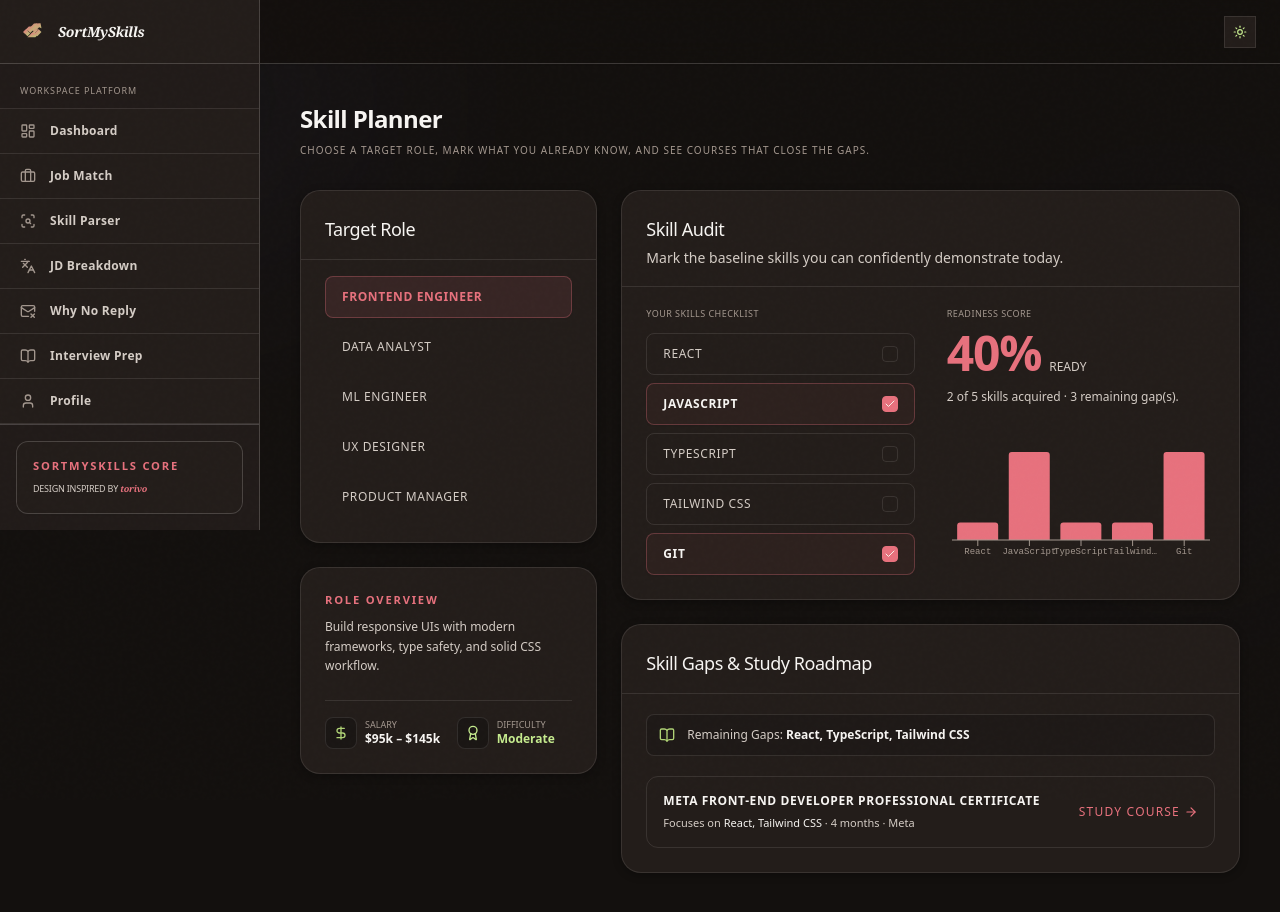
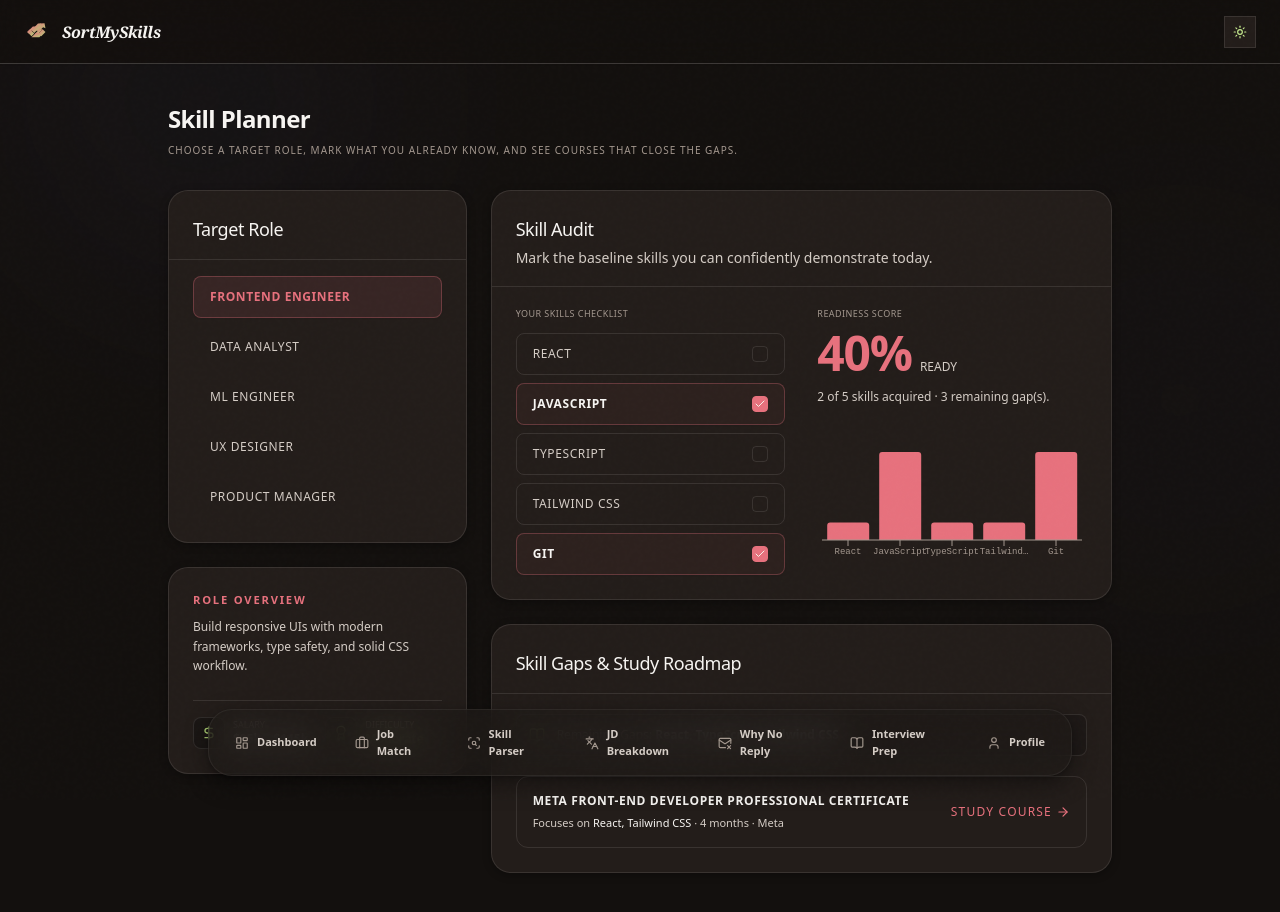
Before and after one commit to YathinTHEBUILDER/SortMySkills, a Next.js app: page /skill-development in a window 1280 px wide. Shown: the top 912 px of the page. Built offline with nearby package versions, Linux system fonts and the light colour scheme.

Commit message:
Layout: Replace vertical sidebar with a floating bottom horizontal navigation dock

```diff
--- a/src/components/dashboard/DashboardShell.tsx
+++ b/src/components/dashboard/DashboardShell.tsx
@@ -1,12 +1,12 @@
 "use client";
 
-import React, { useState } from "react";
-import { Menu } from "lucide-react";
+import React from "react";
+import Link from "next/link";
+import Logo from "@/components/Logo";
 import Sidebar from "./Sidebar";
 import ThemeControls from "@/components/ThemeControls";
 
 export default function DashboardShell({ children }: { children: React.ReactNode }) {
-  const [sidebarOpen, setSidebarOpen] = useState(false);
 
   return (
     <div className="min-h-screen flex bg-[var(--background)] warm-noise-bg text-text-primary">
@@ -15,21 +15,20 @@ export default function DashboardShell({ children }: { children: React.ReactNode
       <div className="warm-glow-effect bottom-[100px] right-[-200px] opacity-40" />
 
       {/* Sidebar drawer */}
-      <Sidebar open={sidebarOpen} onClose={() => setSidebarOpen(false)} />
+      <Sidebar />
 
       {/* Main Content Area */}
       <div className="flex-1 flex flex-col min-w-0 relative z-10">
         <header className="sticky top-0 z-30 flex items-center justify-between gap-4 h-16 px-6 border-b border-[var(--border-strong)] bg-[var(--background)]/85 backdrop-blur-md shadow-xs">
-          <button
-            type="button"
-            className="lg:hidden p-2 rounded-lg hover:bg-surface-hover text-text-secondary border border-[var(--border-muted)] transition-colors cursor-pointer"
-            onClick={() => setSidebarOpen(true)}
-            aria-label="Open menu"
-          >
-            <Menu className="w-4 h-4" />
-          </button>
+          {/* Brand Logo & Name in Header */}
+          <Link href="/dashboard" className="flex items-center gap-2.5 group">
+            <Logo className="w-7 h-7 group-hover:rotate-6 transition-transform duration-300" />
+            <span className="font-semibold text-text-primary text-base tracking-tight font-serif italic">
+              SortMySkills
+            </span>
+          </Link>
 
-          <div className="flex-1 lg:flex-none" />
+          <div className="flex-1" />
 
           {/* Theme & Mode switches */}
           <div className="flex items-center gap-4">
@@ -37,7 +36,7 @@ export default function DashboardShell({ children }: { children: React.ReactNode
           </div>
         </header>
 
-        <main className="flex-1 p-6 sm:p-8 lg:p-10 max-w-5xl w-full mx-auto animate-fade-in">
+        <main className="flex-1 p-6 pb-28 sm:p-8 sm:pb-32 lg:p-10 lg:pb-36 max-w-5xl w-full mx-auto animate-fade-in">
           {children}
         </main>
       </div>
--- a/src/components/dashboard/Sidebar.tsx
+++ b/src/components/dashboard/Sidebar.tsx
@@ -1,19 +1,10 @@
 "use client";
 
-import type { LucideIcon } from "lucide-react";
 import Link from "next/link";
 import { usePathname } from "next/navigation";
-import Logo from "@/components/Logo";
 import { mainNav } from "@/config/navigation";
-import { X } from "lucide-react";
 
-export default function Sidebar({
-  open,
-  onClose,
-}: {
-  open: boolean;
-  onClose: () => void;
-}) {
+export default function Sidebar() {
   const pathname = usePathname();
 
   const isActive = (href: string) => {
@@ -21,80 +12,31 @@ export default function Sidebar({
     return pathname === href || pathname.startsWith(`${href}/`);
   };
 
-  const navLink = (href: string, label: string, Icon: LucideIcon) => (
+  return (
+    <div className="fixed bottom-6 left-1/2 -translate-x-1/2 z-50 w-[95%] max-w-4xl px-2 sm:px-4">
+      {/* Floating capsule dock with frosted glass blur and premium shadow */}
+      <nav className="glass-card rounded-full border border-[var(--border-strong)] px-3 py-2 flex items-center justify-between sm:justify-center gap-1.5 sm:gap-2.5 shadow-2xl relative overflow-hidden backdrop-blur-xl">
+        <div className="absolute inset-0 dot-grid-overlay opacity-[0.08] pointer-events-none" />
+
+        {mainNav.map(({ href, label, icon: Icon }) => {
+          const active = isActive(href);
+          return (
             <Link
               key={href}
               href={href}
-      onClick={onClose}
-      className={`flex items-center gap-3.5 px-5 py-3.5 text-xs font-sans font-semibold tracking-wide border-b border-[var(--border-muted)] transition-all duration-150 relative ${
-        isActive(href)
-          ? "bg-surface-card-warm text-accent-primary font-bold"
-          : "text-text-secondary hover:text-text-primary hover:bg-surface-hover/60"
+              className={`flex items-center gap-2 px-3.5 py-2 text-[11px] font-semibold rounded-full transition-all duration-200 hover-lift select-none ${
+                active
+                  ? "bg-accent-primary text-[#FAF8F6] shadow-sm scale-105"
+                  : "text-text-secondary hover:text-text-primary hover:bg-surface-hover/80"
               }`}
             >
-      {isActive(href) && (
-        <span className="absolute left-0 top-0 bottom-0 w-[3px] bg-accent-primary" />
-      )}
-      <Icon className={`w-4 h-4 shrink-0 ${isActive(href) ? "text-accent-primary" : "text-text-muted"}`} />
-      <span>{label}</span>
+              <Icon className={`w-3.5 h-3.5 shrink-0 ${active ? "text-[#FAF8F6]" : "text-text-muted"}`} />
+              {/* Hide text on screens below tablet (768px) to fit all 7 links cleanly */}
+              <span className="hidden md:inline">{label}</span>
             </Link>
           );
-
-  return (
-    <>
-      {open && (
-        <button
-          type="button"
-          aria-label="Close menu"
-          className="fixed inset-0 z-40 bg-black/40 lg:hidden backdrop-blur-xs"
-          onClick={onClose}
-        />
-      )}
-
-      <aside
-        className={`fixed top-0 left-0 z-50 h-full w-[260px] flex flex-col border-r border-[var(--border-strong)] bg-surface-card transition-transform duration-300 lg:translate-x-0 lg:static lg:z-auto ${
-          open ? "translate-x-0" : "-translate-x-full"
-        }`}
-      >
-        {/* Header Logo Area */}
-        <div className="flex items-center justify-between h-16 px-5 border-b border-[var(--border-strong)]">
-          <Link href="/dashboard" className="flex items-center gap-2.5" onClick={onClose}>
-            <Logo className="w-7 h-7" />
-            <span className="font-bold text-sm text-text-primary tracking-tight font-serif italic">
-              SortMySkills
-            </span>
-          </Link>
-          <button
-            type="button"
-            className="lg:hidden p-1 text-text-secondary hover:text-text-primary border border-[var(--border-muted)] rounded-md transition-colors"
-            onClick={onClose}
-            aria-label="Close sidebar"
-          >
-            <X className="w-4 h-4" />
-          </button>
+        })}
+      </nav>
     </div>
-
-        {/* Navigation list */}
-        <nav className="flex-1 overflow-y-auto">
-          <div className="px-5 pt-5 pb-2.5 border-b border-[var(--border-muted)] bg-[var(--surface-soft)]/20">
-            <p className="text-[9px] font-mono text-text-muted uppercase tracking-widest">
-              Workspace Platform
-            </p>
-          </div>
-          {mainNav.map(({ href, label, icon }) => navLink(href, label, icon))}
-        </nav>
-
-        {/* Sidebar Footer details */}
-        <div className="p-4 border-t border-[var(--border-strong)] bg-[var(--surface-soft)]/20">
-          <div className="border border-[var(--border-strong)] bg-surface-card p-4 shadow-xs relative overflow-hidden rounded-xl">
-            <div className="absolute inset-0 dot-grid-overlay opacity-15 pointer-events-none" />
-            <span className="eyebrow block text-[8px] tracking-widest text-accent-primary">SortMySkills Core</span>
-            <p className="text-[9px] text-text-secondary leading-relaxed mt-2 font-mono uppercase tracking-tight">
-              Design Inspired by <span className="font-serif italic text-accent-primary lowercase font-semibold">torivo</span>
-            </p>
-          </div>
-        </div>
-      </aside>
-    </>
   );
 }
```
Lines whose indentation alone changed are shown as unchanged.
